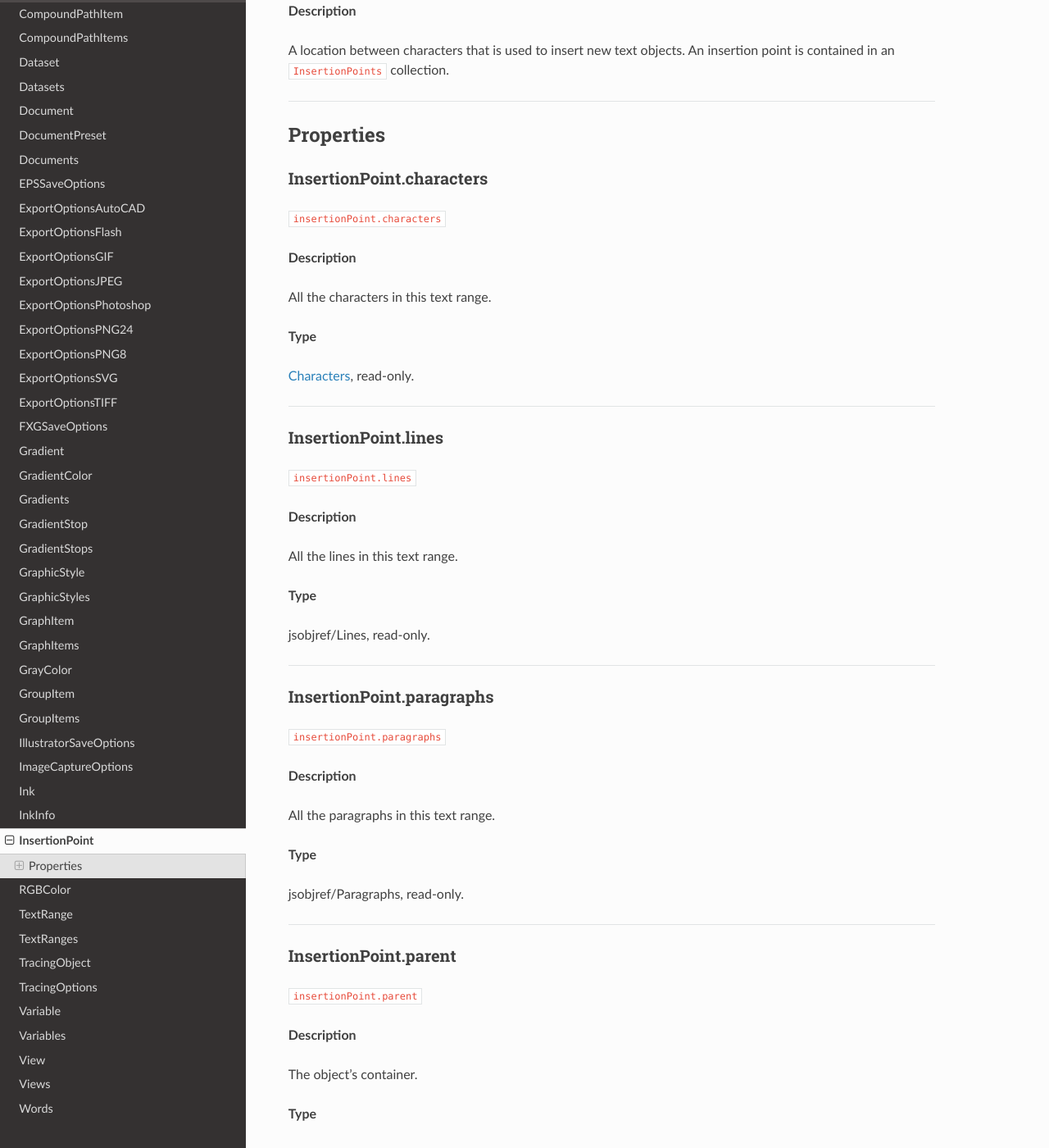
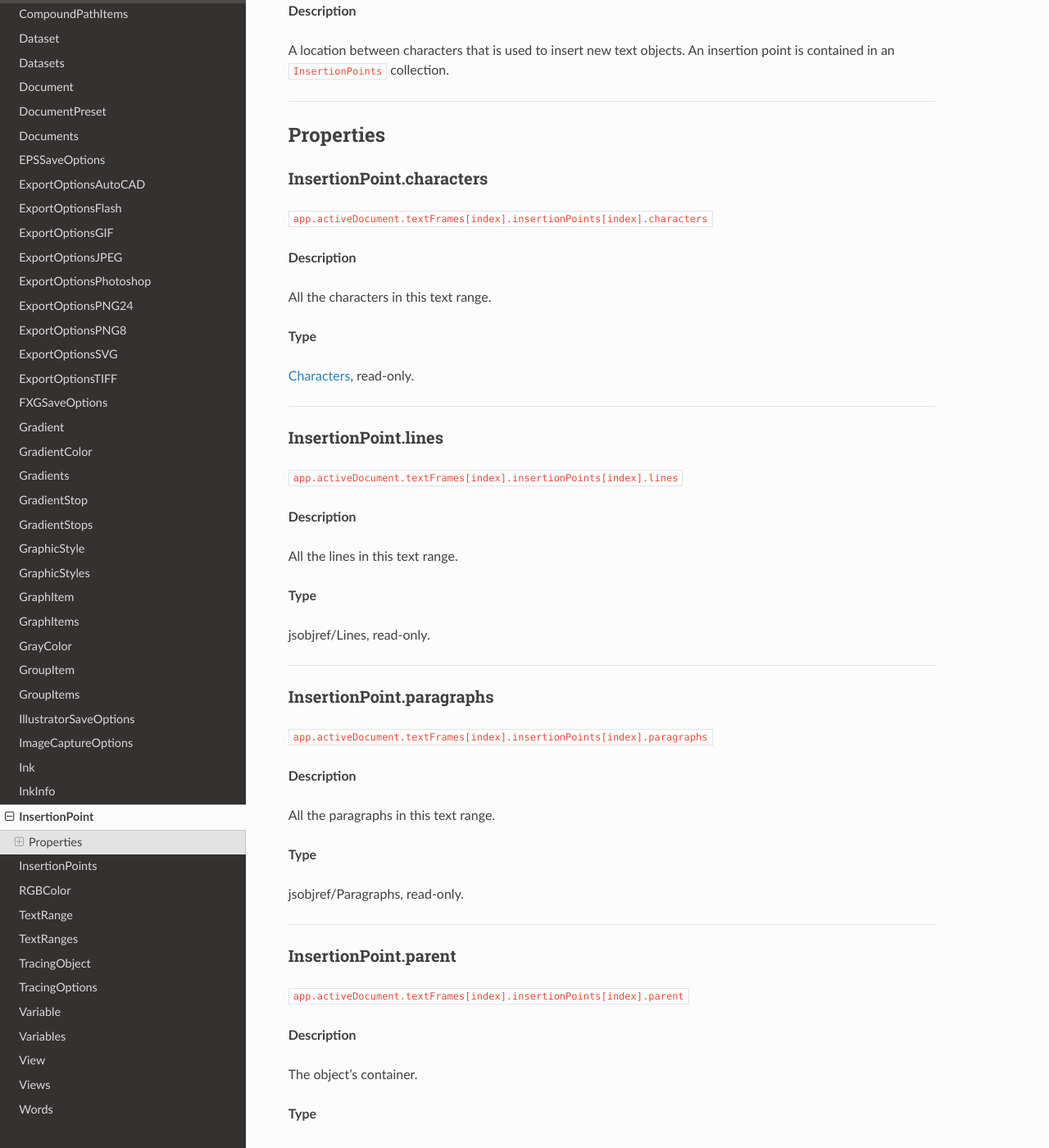
Before and after one commit to docsforadobe/illustrator-scripting-guide, a Sphinx documentation site: the page built from docs/jsobjref/InsertionPoint.rst, in a window 1280 px wide and 1400 px high, scrolled down 207 px. Shown: the whole window at 82% size. Built offline with Sphinx 7.4.7 and the Read the Docs theme 2.0.0, drawn with Linux system fonts in a browser that asks for light colours; pages that are not in the unit, such as notebooks, are missing from menus; some of the changed text lies outside the part shown.

Commit message:
Adds InsertionPoints sections and updates class links in InsertionPoint.rst file

```diff
--- a/docs/index.rst
+++ b/docs/index.rst
@@ -125,6 +125,7 @@
   jsobjref/Ink
   jsobjref/InkInfo
   jsobjref/InsertionPoint
+  jsobjref/InsertionPoints
 
   jsobjref/RGBColor
 
--- a/docs/jsobjref/InsertionPoint.rst
+++ b/docs/jsobjref/InsertionPoint.rst
@@ -3,7 +3,7 @@
 InsertionPoint
 ################################################################################
 
-``insertionPoint``
+``app.activeDocument.textFrames[index].insertionPoints[index]``
 
 **Description**
 
@@ -20,7 +20,7 @@
 InsertionPoint.characters
 ********************************************************************************
 
-``insertionPoint.characters``
+``app.activeDocument.textFrames[index].insertionPoints[index].characters``
 
 **Description**
 
@@ -37,7 +37,7 @@
 InsertionPoint.lines
 ********************************************************************************
 
-``insertionPoint.lines``
+``app.activeDocument.textFrames[index].insertionPoints[index].lines``
 
 **Description**
 
@@ -54,7 +54,7 @@
 InsertionPoint.paragraphs
 ********************************************************************************
 
-``insertionPoint.paragraphs``
+``app.activeDocument.textFrames[index].insertionPoints[index].paragraphs``
 
 **Description**
 
@@ -71,7 +71,7 @@
 InsertionPoint.parent
 ********************************************************************************
 
-``insertionPoint.parent``
+``app.activeDocument.textFrames[index].insertionPoints[index].parent``
 
 **Description**
 
@@ -88,7 +88,7 @@
 InsertionPoint.story
 ********************************************************************************
 
-``insertionPoint.story``
+``app.activeDocument.textFrames[index].insertionPoints[index].story``
 
 **Description**
 
@@ -105,7 +105,7 @@
 InsertionPoint.textRanges
 ********************************************************************************
 
-``insertionPoint.textRanges``
+``app.activeDocument.textFrames[index].insertionPoints[index].textRanges``
 
 **Description**
 
@@ -122,7 +122,7 @@
 InsertionPoint.typename
 ********************************************************************************
 
-``insertionPoint.typename``
+``app.activeDocument.textFrames[index].insertionPoints[index].typename``
 
 **Description**
 
@@ -139,7 +139,7 @@
 InsertionPoint.words
 ********************************************************************************
 
-``insertionPoint.words``
+``app.activeDocument.textFrames[index].insertionPoints[index].words``
 
 **Description**
 
@@ -148,5 +148,3 @@
 **Type**
 
 :ref:`jsobjref/Words`, read-only.
-
-----
```
Also changed, not shown: docs/jsobjref/InsertionPoints.rst (added, +124 -0 lines).
